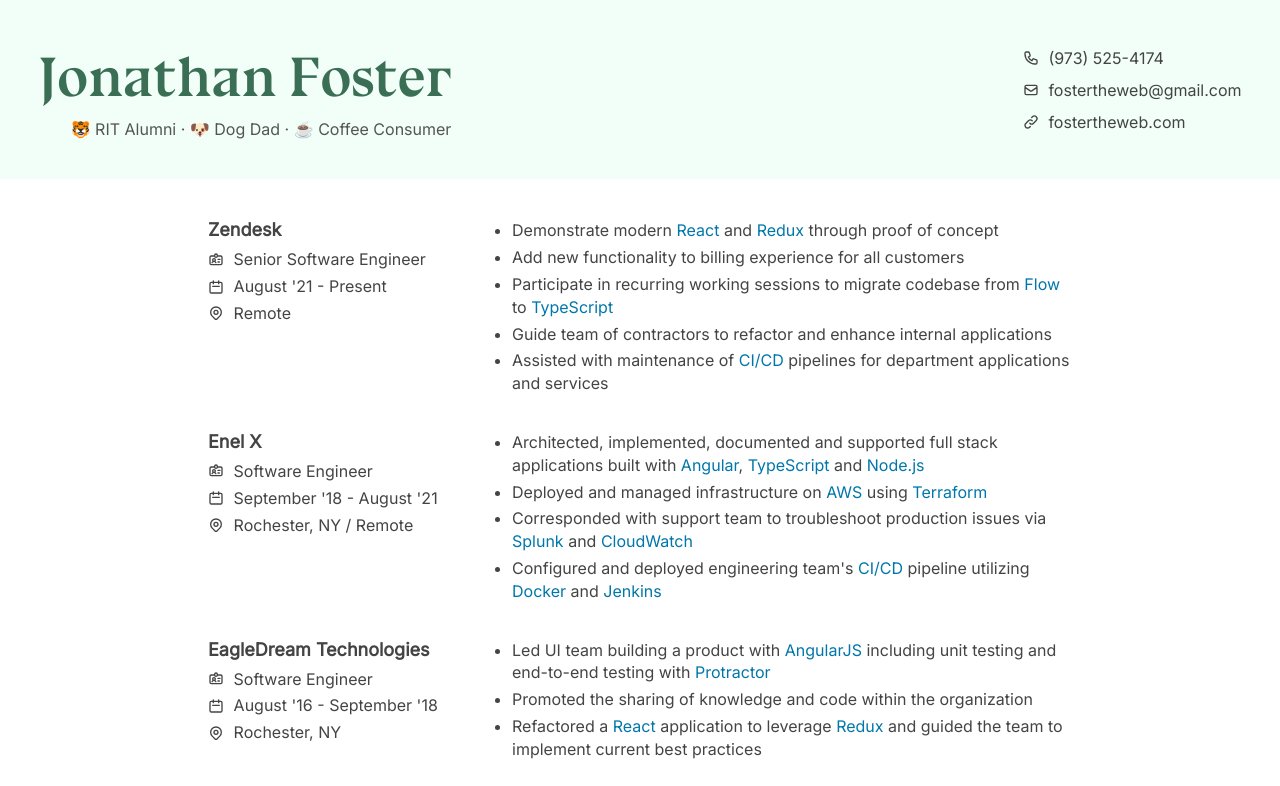
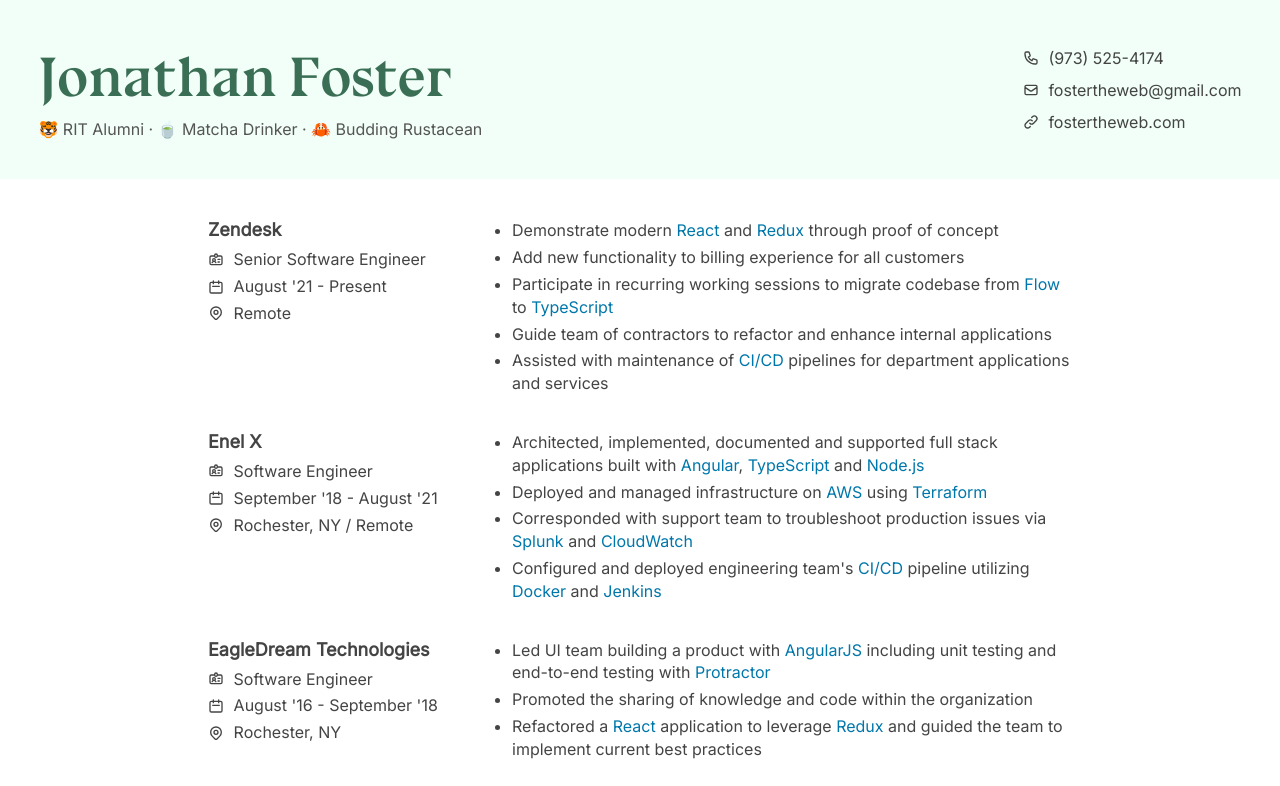
Before and after one commit to fostertheweb/fostertheweb.com, an Astro site: page /resume in a window 1280 px wide. Shown: the top 786 px of the page. Built offline with nearby package versions, Linux system fonts and the light colour scheme; Astro itself is replaced by a stand-in of ours.

Commit message:
update subtitle

```diff
--- a/src/pages/resume.astro
+++ b/src/pages/resume.astro
@@ -19,7 +19,7 @@ import PhoneIcon from "../components/PhoneIcon.astro";
       <div>
         <div class="name">Jonathan Foster</div>
         <div class="text-right text-[#555]">
-          🐯 RIT Alumni &middot; 🐶 Dog Dad &middot; ☕️ Coffee Consumer{" "}
+          🐯 RIT Alumni &middot; 🍵 Matcha Drinker &middot; 🦀 Budding Rustacean
         </div>
       </div>
 
```
